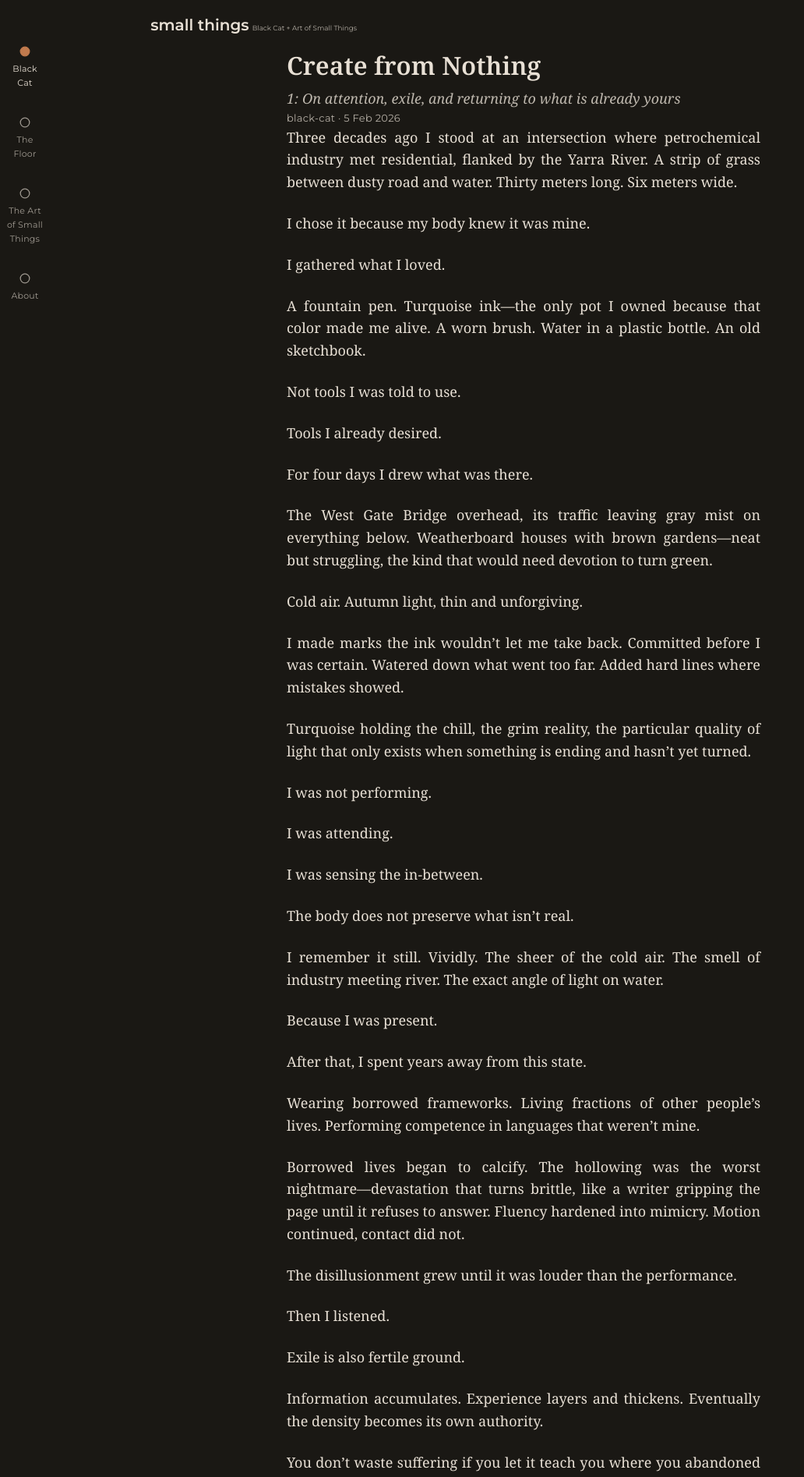
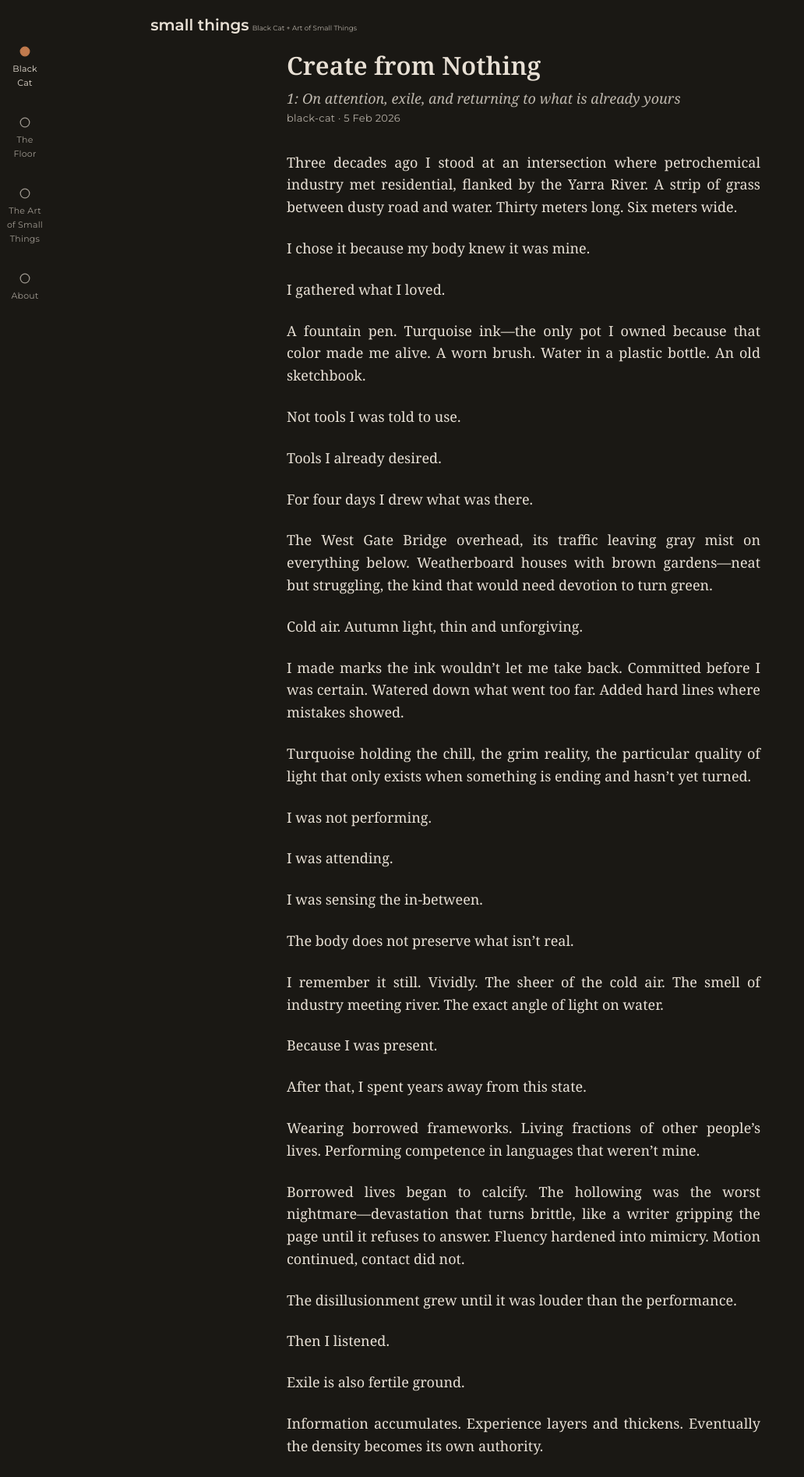
Before and after one commit to 2pix/small-things, a Jekyll site: the page built from _posts/2026-02-05-create-from-nothing.md, in a window 1280 px wide. Shown: the top 1894 px of the page at 78% size, without its empty margins (0-1032 px from the left). Built offline with Jekyll 4.4.1, drawn with Linux system fonts in a browser that asks for light colours.

Commit message:
Discoverability, back-to-top clearance, hidden scrollbar, meta spacing
Enabled jekyll-sitemap + jekyll-seo-tag (both already in the
github-pages gem bundle, just needed the plugins: whitelist and a {%
seo %} tag) - sitemap.xml and full meta/OG/JSON-LD now generate.
Replaced the manual <title> with the plugin's since running both would
duplicate the tag. Added bottom clearance to .post-pagination so the
fixed back-to-top button can't overlap the Next link. Hid the
horizontal scrollbar on .stories-row (still scrollable, just no visible
track). Added margin-bottom to .post__meta so the date line separates
from the body instead of sitting flush against it.

```diff
--- a/_config.yml
+++ b/_config.yml
@@ -7,6 +7,10 @@ theme: null
 
 markdown: kramdown
 permalink: /:categories/:year-:month-:day-:title/
+
+plugins:
+  - jekyll-sitemap
+  - jekyll-seo-tag
 
 sections:
   - key: black-cat
--- a/_includes/head.html
+++ b/_includes/head.html
@@ -1,6 +1,6 @@
 <meta charset="utf-8">
 <meta name="viewport" content="width=device-width, initial-scale=1">
-<title>{% if page.title %}{{ page.title }} — {% endif %}{{ site.title }}</title>
+{% seo %}
 <link rel="preconnect" href="https://fonts.googleapis.com">
 <link rel="preconnect" href="https://fonts.gstatic.com" crossorigin>
 <link href="https://fonts.googleapis.com/css2?family=Noto+Serif:ital,wght@0,400;0,500;0,600;1,400&family=Montserrat:wght@400;500;600&display=swap" rel="stylesheet">
--- a/assets/css/style.css
+++ b/assets/css/style.css
@@ -55,6 +55,10 @@ a {
   font-size: 0.8125rem;
   letter-spacing: 0.02em;
   opacity: 0.75;
+}
+
+.post__meta {
+  margin-bottom: var(--space-4);
 }
 
 .tag-pill {
@@ -165,6 +169,12 @@ main {
   overflow-x: auto;
   margin-top: var(--space-1);
   height: 7vh; /* mobile rail */
+  scrollbar-width: none; /* Firefox */
+  -ms-overflow-style: none; /* old Edge */
+}
+
+.stories-row::-webkit-scrollbar {
+  display: none; /* Chrome, Safari */
 }
 
 .story-pill {
@@ -240,7 +250,7 @@ main {
   display: flex;
   justify-content: space-between;
   gap: var(--space-2);
-  padding: var(--space-3) 0;
+  padding: var(--space-3) 0 var(--space-8); /* extra bottom clearance so back-to-top (fixed, bottom-right) never sits over the Next link */
   border-top: 1px solid;
 }
 
```
